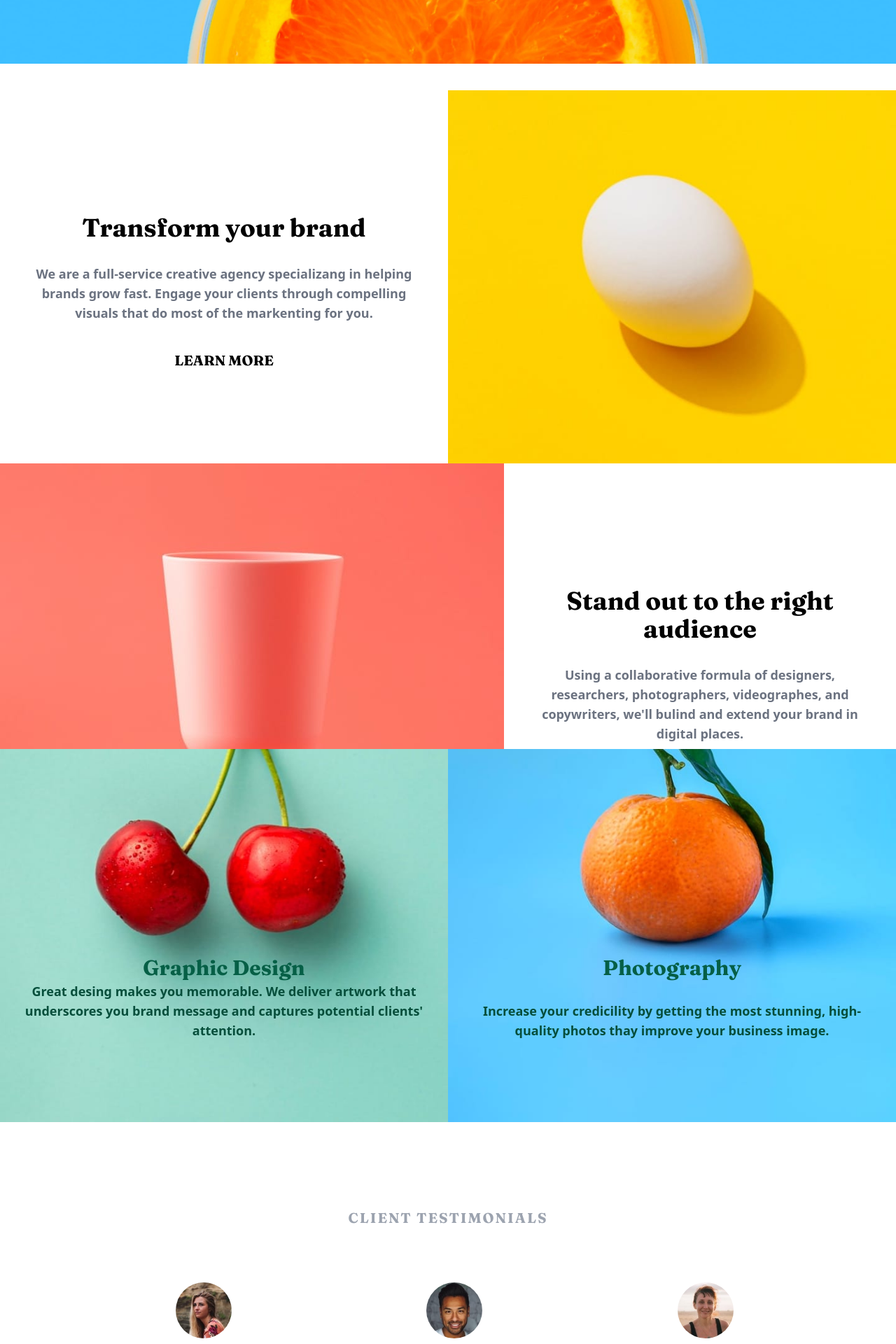
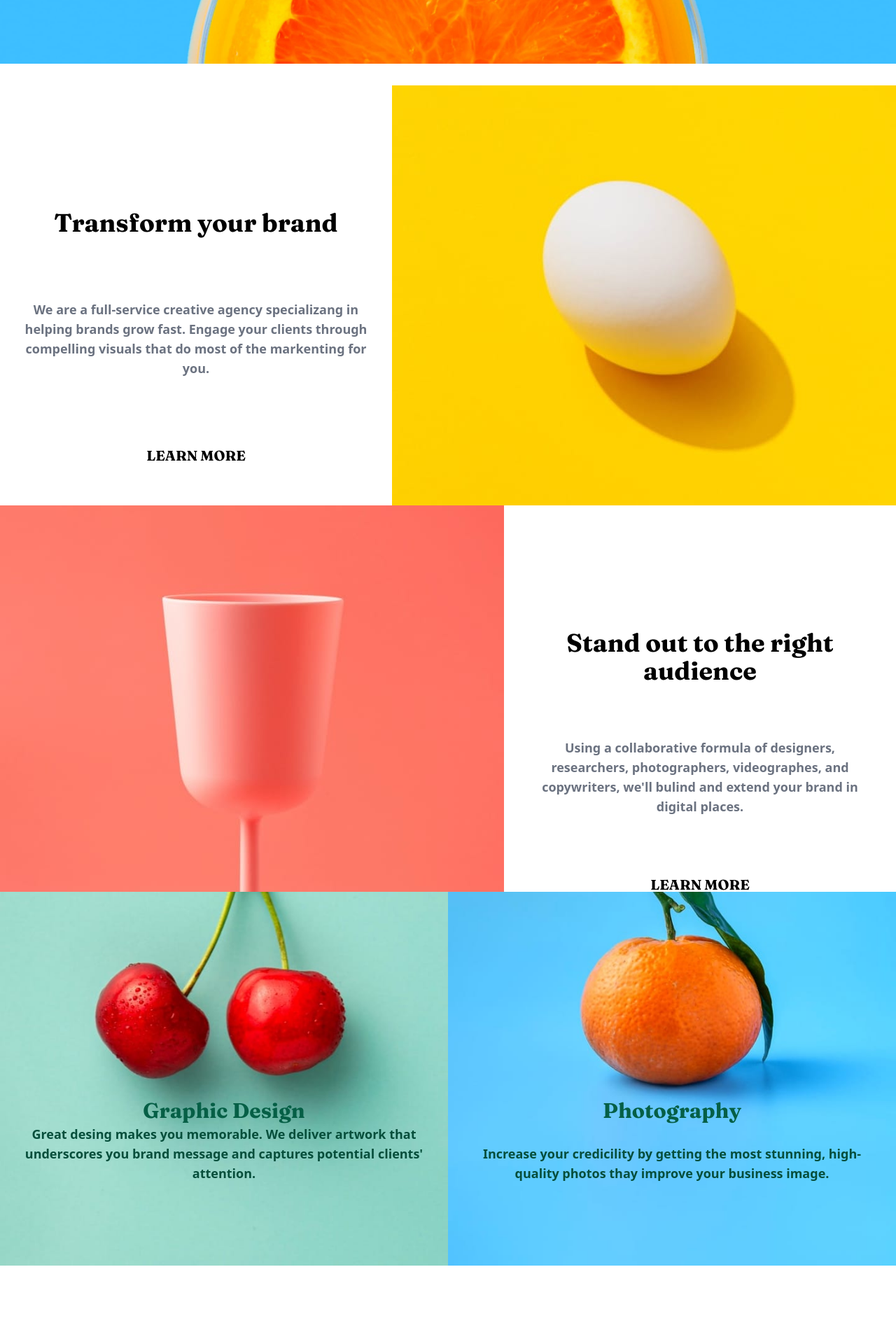
Before and after one commit to Carolthe/landing-page, a React (Vite) app: page / in a window 1280 px wide. Shown: the part 620-2540 px from the top of the page at 70% size. Built offline with nearby package versions, Linux system fonts and the light colour scheme.

Commit message:
landing-page

```diff
--- a/src/App.css
+++ b/src/App.css
@@ -15,7 +15,5 @@ body{
 
 body{
     background-image: url(./img/image-header.png);
-    background-size: 100%;
-
 }
 }
--- a/src/App.jsx
+++ b/src/App.jsx
@@ -37,9 +37,9 @@ function App() {
 <InformationMobile className="" title="Transform your brand" paragraph="We are a full-service creative agency specializang in helping brands grow fast. Engage your clients through compelling visuals that do most of the markenting for you." />
 
 </div>
-<div className='md:flex mt-[40%] w-[100%] '>
-<InformationDesktop titleDesktop="Transform your brand " paragraphDesktop="We are a full-service creative agency specializang in helping brands grow fast. Engage your clients through compelling visuals that do most of the markenting for you." />
-<DesingOvoDesk ovoDesktop={OvoOvoDesktop}  />
+<div className='hidden md:block mt-[39.5%]'>
+<InformationDesktop titleDesktop="Transform your brand " paragraphDesktop="We are a full-service creative agency specializang in helping brands grow fast. Engage your clients through compelling visuals that do most of the markenting for you." ovoDesktop={OvoOvoDesktop} />
+{/* <DesingOvoDesk ovoDesktop={OvoOvoDesktop}  /> */}
 </div>
 <div className='flex mb-[15%] w-[100%]'>
 <CopoDesktop copo={DesktopCopo} />
--- a/src/components/ComentariosDesktop.jsx
+++ b/src/components/ComentariosDesktop.jsx
@@ -1,6 +1,7 @@
 export default function ComentariosDesktop (props){
     return(
-    <div className="w-[28%] p-[2%] mb-[9%] mt-[1%] hidden md:block  ">
+
+    <div className=" w-[28%] p-[2%] mb-[9%] mt-[1%] hidden md:block  ">
        <img src={props.perfilDesktop} className=" rounded-full w-20 mx-[40%] "/>
         <p className="mt-10 text-xl  text-gray-500 font-barlow-600 font-semibold">{props.paragraphDesktop}</p>
         <p className="text-2xl font-bold font-fraunces mt-[50px]">{props.nameDesktop}</p>
--- a/src/components/CopoMobile.jsx
+++ b/src/components/CopoMobile.jsx
@@ -1,7 +1,7 @@
 export default function CopoMobile  (props) {
     return(
-    <div className="mt-[-30%]">
-        <img src={props.imgcopo} className=" md:hidden  " />
+    <div className="mt-[-30%] md:hidden">
+        <img src={props.imgcopo} className="   " />
     </div>
     )
 }
--- a/src/components/DesingOvoDesk.jsx
+++ b/src/components/DesingOvoDesk.jsx
@@ -1,6 +1,6 @@
 export default function DesingOvoDesk (props){
     return(
-        <div className="hidden md:block  w-[50%] ">
+        <div className="hidden md:block w-[770px]">
         <img src={props.ovoDesktop} className=" " />
    </div>
     )
--- a/src/components/DesktopFundo.jsx
+++ b/src/components/DesktopFundo.jsx
@@ -1,8 +1,8 @@
 export default function DesktopFundo (props){
     return(
 
-        <div className="hidden md:block relative ">
-        <img src={props.imgFundoDesktop}  className='relative '/>
+        <div className="hidden md:block relative bottom-[240px]">
+        <img src={props.imgFundoDesktop}  className='relative'/>
         <div className="flex justify-center ">
         <p className="absolute bottom-[38%] font-fraunces text-3xl font-bold text-emerald-800 ">{props.titleFundoDesktop}</p>
         <p className="absolute bottom-[22%] text-center font-semibold font-barlow-600 text-emerald-900 text-lg mx-[5%]" >{props.paragraphFundoDesktop}</p>
--- a/src/components/InformationDesktop.jsx
+++ b/src/components/InformationDesktop.jsx
@@ -1,11 +1,13 @@
 export default function InformationDesktop (props){
     return(
-        <div className= " w-[50%] hidden md:block ">
+
+        <div className= " flex">
         <div className=" justify-items-center grid mt-44 ">
             <p className="text-4xl font-bold text-center mx-10 font-fraunces">{props.titleDesktop}</p>
             <p className=" text-center mt-8 mx-8 text-lg font-semibold font-barlow-600 text-gray-500 ">{props.paragraphDesktop}</p>
             <p className="mt-10  font-bold text-xl font-fraunces " >LEARN MORE</p>
         </div>
+        <img src={props.ovoDesktop} className=" " />
         </div>
     )
 }
--- a/src/components/TitleComentariosDesktop.jsx
+++ b/src/components/TitleComentariosDesktop.jsx
@@ -1,6 +1,6 @@
 export default function TitleComentariosDesktop(props){
     return(
-        <div className="hidden md:block mt-[8%] ">
+        <div className="hidden md:block mt-[-10%] ">
             <p className="text-xl  text-gray-400 tracking-widest font-bold font-fraunces mt-5  mb-10">{props.titleDesktop}</p>
         </div>
     )
```
